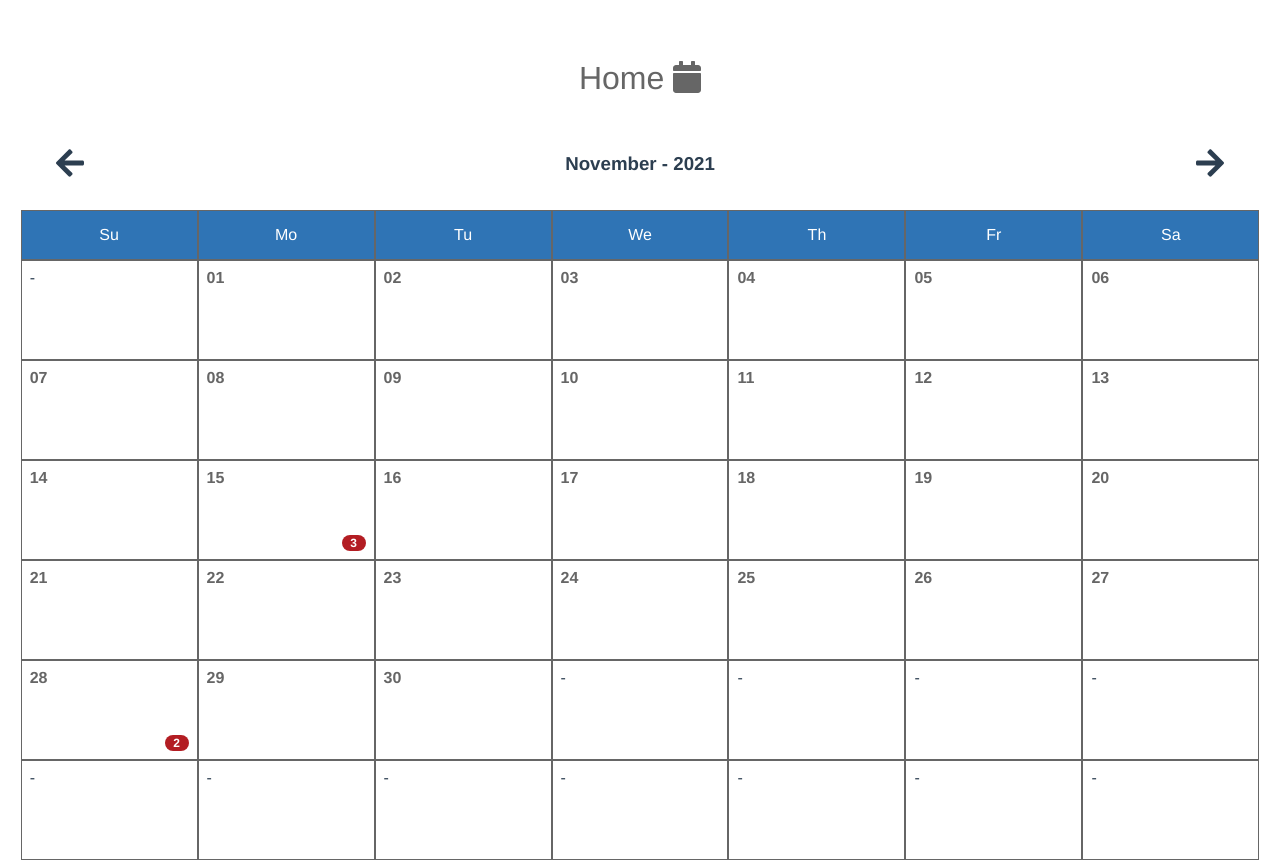
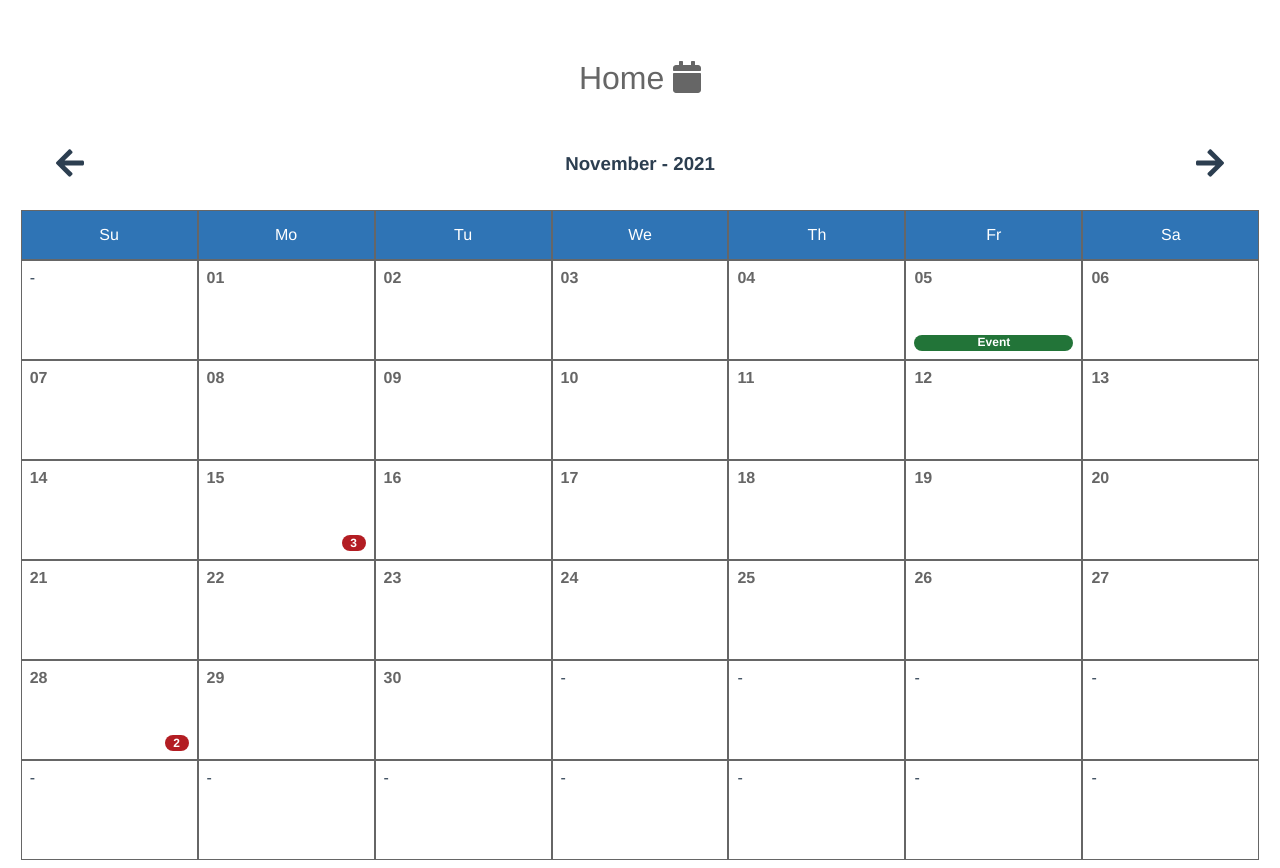
Before and after one commit to denisdiniz001/calendar-reminder-vue, a Vue app: page / in a window 1280 px wide. Built offline with nearby package versions, Linux system fonts and the light colour scheme.

Commit message:
ADJUST difference between only one and multiple reminders on a day

```diff
--- a/src/components/Day/Card.vue
+++ b/src/components/Day/Card.vue
@@ -2,7 +2,8 @@
     <div class="c-calendar__day">
         <router-link v-if="day && day.dayOfMonth" :to="{ name: 'Day', params: { id: day.id } }" class="c-calendar__day c-calendar__day--link">
             <b>{{day.dayOfMonth}}</b>
-            <div v-if="day.reminders && day.reminders.length" class="c-calendar__reminder">{{day.reminders.length}}</div>
+            <div v-if="day.reminders && day.reminders.length > 1" class="c-calendar__reminder">{{day.reminders.length}}</div>
+            <div v-else-if="day.reminders && day.reminders.length" class="c-calendar__reminder" :class="`c-calendar__reminder--${day.reminders[0].color} c-calendar__reminder--only-one`">{{day.reminders[0].description}}</div>
         </router-link>
         <div v-else>-</div>
     </div>
@@ -21,6 +22,7 @@ export default {
 </script>
 
 <style lang="scss" scoped>
+    @import './../../mixins/mixins.scss';
     .c-calendar {
         &__day {
             border: 1px solid #666;
@@ -53,6 +55,16 @@ export default {
             right: 0;
             bottom: 0;
             width: 1.5rem;
+            &--only-one {
+                box-sizing: border-box;
+                display: block;
+                overflow: hidden;
+                padding: 0 10px;
+                text-overflow: ellipsis;
+                white-space: nowrap;
+                width: 100%;
+            }
+            @include bg-colors;
         }
     }
 </style>
--- a/src/components/Reminder/Card.vue
+++ b/src/components/Reminder/Card.vue
@@ -25,6 +25,7 @@ export default {
 </script>
 
 <style lang="scss" scoped>
+    @import './../../mixins/mixins.scss';
     .c-card {
         &__reminder {
             box-sizing: border-box;
@@ -39,30 +40,7 @@ export default {
                 text-decoration: none;
             }
 
-            &--red {
-                background-color: #b31d23;
-            }
-            &--blue {
-                background-color: #0000b3;
-            }
-            &--yellow {
-                background-color: yellow;
-                .c-card__reminder--link {
-                    color: #000 !important;
-                }
-            }
-            &--green {
-                background-color: #227438;
-            }
-            &--navy {
-                background-color: navy;
-            }
-            &--cyan {
-                background-color: cyan;
-            }
-            &--orange {
-                background-color: orange;
-            }
+            @include bg-colors;
         }
     }
 </style>
--- /dev/null
+++ b/src/mixins/mixins.scss
@@ -0,0 +1,26 @@
+@mixin bg-colors {
+    &--red {
+        background-color: #b31d23;
+    }
+    &--blue {
+        background-color: #0000b3;
+    }
+    &--yellow {
+        background-color: yellow;
+        .c-card__reminder--link {
+            color: #000 !important;
+        }
+    }
+    &--green {
+        background-color: #227438;
+    }
+    &--navy {
+        background-color: navy;
+    }
+    &--cyan {
+        background-color: cyan;
+    }
+    &--orange {
+        background-color: orange;
+    }
+  }
--- a/src/store/index.js
+++ b/src/store/index.js
@@ -6,6 +6,15 @@ const state = {
         month: new Date().getMonth()
     },
     reminders: {
+        '20211005': [
+            {
+                'id': 1,
+                'description': 'Event',
+                'time': '1200',
+                'city': 'New York',
+                'color': 'green'
+            }
+        ],
         '20211015': [
             {
                 'id': 1,
```
